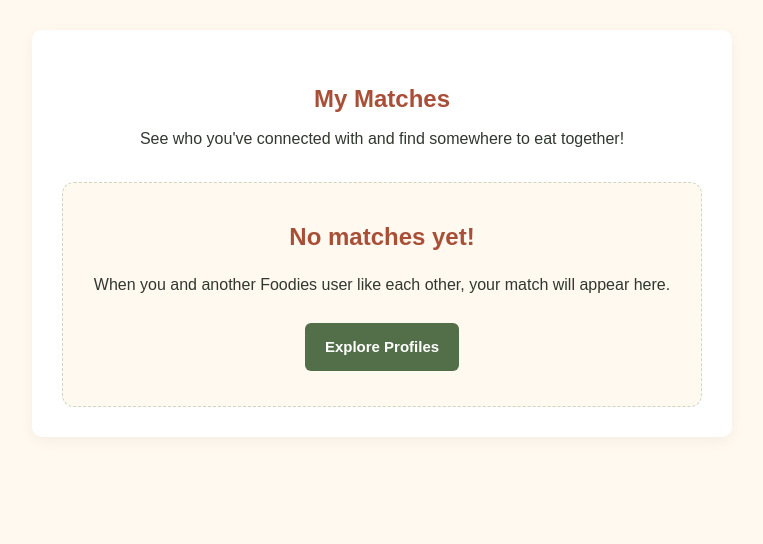
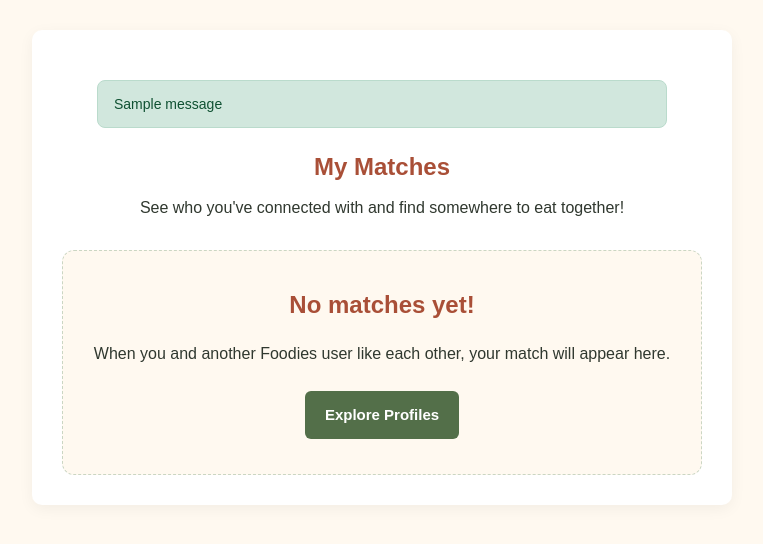
Before and after one commit to carolinecroft/foodies, a Django app: page /matching/matches/ in a window 1280 px wide. Shown: the part 86-630 px from the top of the page, without its empty margins (258-1021 px from the left). Run offline with Django 5.2, Linux system fonts and the light colour scheme; a user stored in the database is signed in; tables that the repository leaves empty hold one stand-in row (values such as "Sample post"); one stand-in notice (Sample message) is shown; data that the repository does not hold is empty.

Commit message:
added an error message for when a user tries to interact with a user that they have already interacted with

```diff
--- a/static/css/style.css
+++ b/static/css/style.css
@@ -526,3 +526,30 @@ textarea:focus-visible {
         width: 100%;
     }
 }
+
+/* Django feedback messages */
+
+.messages {
+    max-width: 600px;
+    margin: 20px auto;
+    padding: 0 15px;
+}
+
+.message {
+    padding: 12px 16px;
+    margin-bottom: 10px;
+    border-radius: 8px;
+    font-size: 14px;
+}
+
+.message.error {
+    background-color: #f8d7da;
+    color: #842029;
+    border: 1px solid #f5c2c7;
+}
+
+.message.success {
+    background-color: #d1e7dd;
+    color: #0f5132;
+    border: 1px solid #badbcc;
+}
--- a/templates/base.html
+++ b/templates/base.html
@@ -65,6 +65,16 @@
     </header>
 
     <main>
+        {% if messages %}
+            <div class="messages">
+                {% for message in messages %}
+                    <p class="message {{ message.tags }}">
+                        {{ message }}
+                    </p>
+                {% endfor %}
+            </div>
+        {% endif %}
+
         {% block content %}
         {% endblock %}
     </main>
```
